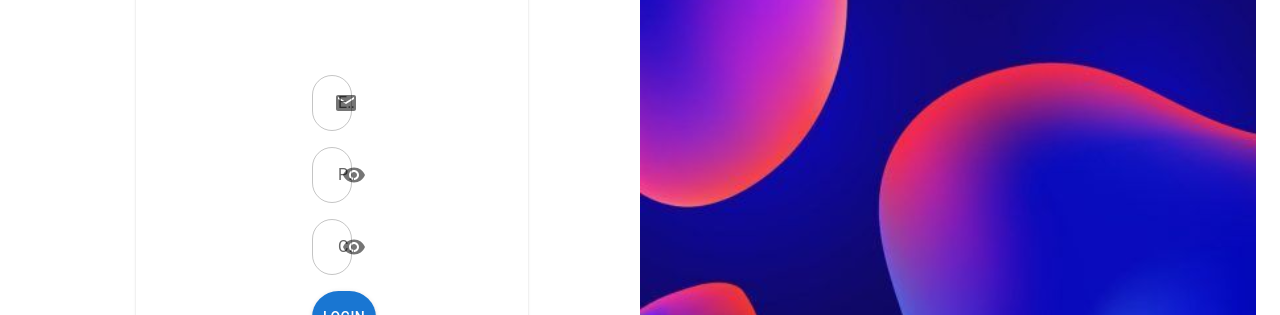
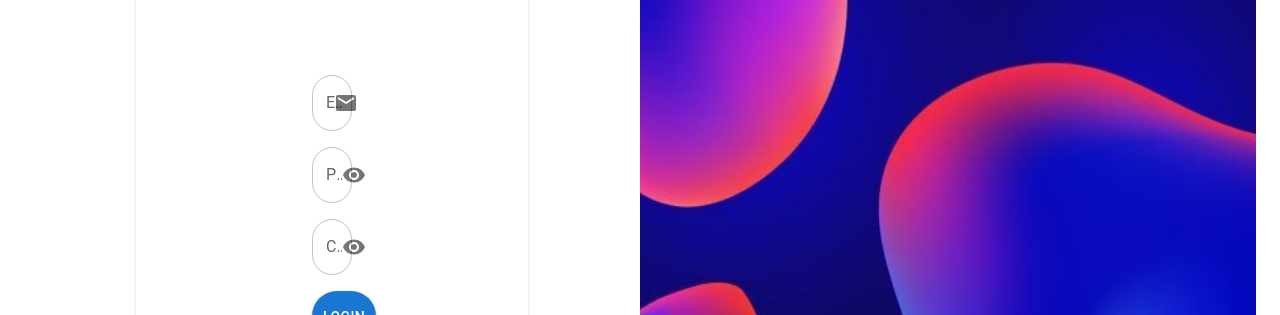
Before and after one commit to ishansharma1320/url-shortener-frontend, a React (Vite) app: page /auth/signup in a window 1280 px wide. Shown: the part 485-800 px from the top of the page. Built offline with nearby package versions, Linux system fonts and the light colour scheme.

Commit message:
Auth Form Styles Fix

```diff
--- a/src/components/layouts/login/AuthForm.tsx
+++ b/src/components/layouts/login/AuthForm.tsx
@@ -1,4 +1,4 @@
-import { OutlinedInput, Divider, Box, Card, CardContent, Button, Typography, CardHeader, FormControl, IconButton, InputAdornment, InputLabel, Stack } from '@mui/material';
+import { OutlinedInput, Divider, Box, Card, CardContent, Button, Typography, CardHeader, FormControl, IconButton, InputAdornment, InputLabel, Stack, TextField } from '@mui/material';
 
 import { Visibility, Mail, Apple, Google, Facebook } from '@mui/icons-material';
 
@@ -18,40 +18,30 @@ export default function AuthForm(props: any) {
           <CardContent>
             <Stack direction="column" spacing={2} sx={{ margin: "3rem 10rem" }}>
               <FormControl variant="outlined">
-                <InputLabel htmlFor="outlined-adornment-email" sx={{ marginLeft: "12px" }}>Email</InputLabel>
-                <OutlinedInput classes={{
-                  root: '&.MuiInputBase-root.MuiOutlinedInput-root',
-                }}
-                  sx={{
-                    '&.MuiInputBase-root.MuiOutlinedInput-root': {
-                      borderRadius: '50px',
-                    },
-                  }}
+                <TextField
                   id="outlined-adornment-email"
                   type="text"
-                  endAdornment={
-                    <InputAdornment position="end" sx={{ marginRight: "12px" }}>
+
+                  sx={{"& .MuiOutlinedInput-root": {
+                    borderRadius: "25px"
+                  }}}
+                  InputProps={{endAdornment:
+                    <InputAdornment position="end" >
                       <Mail />
-                    </InputAdornment>
-                  }
+                    </InputAdornment>}}
+
                   label="Email"
                 />
               </FormControl>
               <FormControl variant="outlined">
-                <InputLabel htmlFor="outlined-adornment-password" sx={{ marginLeft: "12px" }}>Password</InputLabel>
-                <OutlinedInput
+                <TextField
                   id="outlined-adornment-password"
                   type="text"
-                  classes={{
-                    root: '&.MuiInputBase-root.MuiOutlinedInput-root',
-                  }}
-                  sx={{
-                    '&.MuiInputBase-root.MuiOutlinedInput-root': {
-                      borderRadius: '50px',
-                    },
-                  }}
-                  endAdornment={
-                    <InputAdornment position="end" sx={{ marginRight: "12px" }}>
+                  sx={{"& .MuiOutlinedInput-root": {
+                    borderRadius: "25px"
+                  }}}
+                  InputProps={{ endAdornment:
+                    <InputAdornment position="end" >
                       <IconButton
                         aria-label="toggle password visibility"
                         edge="end"
@@ -59,25 +49,19 @@ export default function AuthForm(props: any) {
                         <Visibility />
                       </IconButton>
                     </InputAdornment>
-                  }
+                  }}
                   label="Password"
                 />
               </FormControl>
-              {isSignUp && <FormControl variant="outlined">
-                <InputLabel htmlFor="outlined-adornment-confirmpassword" sx={{ marginLeft: "12px" }}>Confirm Password</InputLabel>
-                <OutlinedInput
+              {isSignUp && <FormControl variant="outlined" >
+                <TextField
+                sx={{"& .MuiOutlinedInput-root": {
+                  borderRadius: "25px"
+                }}}
                   id="outlined-adornment-confirmpassword"
                   type="text"
-                  classes={{
-                    root: '&.MuiInputBase-root.MuiOutlinedInput-root',
-                  }}
-                  sx={{
-                    '&.MuiInputBase-root.MuiOutlinedInput-root': {
-                      borderRadius: '50px',
-                    },
-                  }}
-                  endAdornment={
-                    <InputAdornment position="end" sx={{ marginRight: "12px" }}>
+                  InputProps={{ endAdornment:
+                    <InputAdornment position="end" >
                       <IconButton
                         aria-label="toggle password visibility"
                         edge="end"
@@ -85,11 +69,11 @@ export default function AuthForm(props: any) {
                         <Visibility />
                       </IconButton>
                     </InputAdornment>
-                  }
-                  label="Password"
+                  }}
+                  label="Confirm Password"
                 />
               </FormControl>}
-              <Button variant="contained" sx={{ borderRadius: "50px", padding: "1em", marginTop: "2em" }}>Login</Button>
+              <Button variant="contained" sx={{ borderRadius: "25px", padding: "1em", marginTop: "2em" }}>Login</Button>
               <div style={{ display: 'flex', alignItems: 'center', marginTop: '16px', marginBottom: '16px', color: "#e7e7ea" }}>
                 <Divider style={{ flex: '1' }} />
                 <Typography variant="body2" style={{ margin: '0 8px', color: "#c5c5c7" }}>
```
